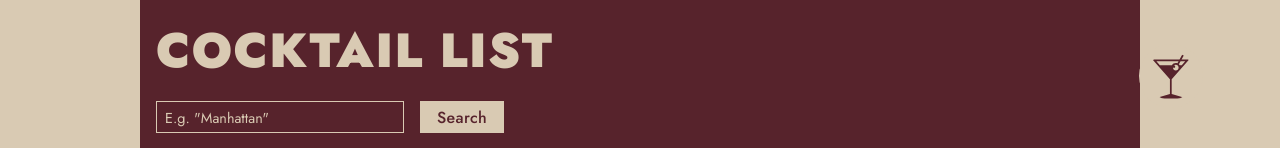
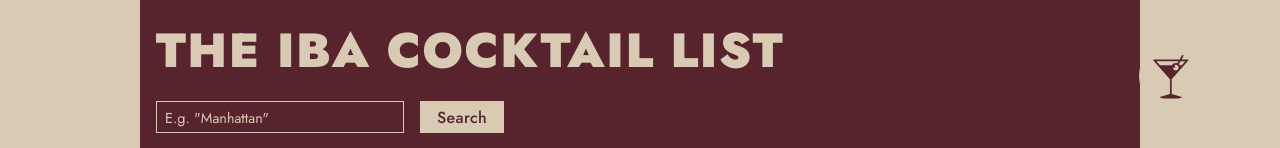
Before and after one commit to karlfredrikholm/ct-list, a React (Create React App) app in the folder frontend/: page / in a window 1280 px wide. Shown: the top 148 px of the page. Built offline with nearby package versions, Linux system fonts and the light colour scheme; no server answers; a web font is replaced by a local one.

Commit message:
testing new positioning

```diff
--- a/frontend/src/components/Search.jsx
+++ b/frontend/src/components/Search.jsx
@@ -12,16 +12,18 @@
 const Search = () => {
   const [cocktailList, setCocktailList] = useState([]);
   const [searchInput, setSearchInput] = useState('');
-  const [loading, setLoading] = useState(false);
+  const [loading, setLoading] = useState(true);
   const [showCategories, setShowCategories] = useState(false);
 
   // GET all cocktails when component mounts
   useEffect(() => {
-    setLoading(true);
+    setLoading(true)
     getCocktails('cocktails')
       .then((data) => setCocktailList(data.response))
       .catch((e) => console.error(e))
-      .finally(() => setLoading(false));
+      .finally(() => {
+        setLoading(false);
+      });
   }, []);
 
   // GET what's found when searching
@@ -33,7 +35,7 @@
       .then((data) => setCocktailList(data.response))
       .catch((e) => console.error(e))
       .finally(() => setLoading(false));
-      };
+  };
 
   // GET all cocktails in one category
   const handleCategoryBtnClick = (category) => {
@@ -47,7 +49,7 @@
     <>
       <div>
         <Form onSubmit={handleFormSubmit}>
-          <H1>Cocktail List</H1>
+          <H1>The IBA Cocktail List</H1>
           <fieldset>
             <label htmlFor="search" />
             <Input
--- a/frontend/src/components/styled/Nav.styled.js
+++ b/frontend/src/components/styled/Nav.styled.js
@@ -16,9 +16,9 @@
     min-height: 100vh;
     width: 15rem;
 
-    /* @media (max-width: 700px) {
+    @media (max-width: 700px) {
       width: 100vw;
-    } */
+    }
 
     & a {
       color: var(--main-color);
@@ -66,7 +66,7 @@
   background: none;
   border: none;
 
-  @media (max-width: 750px) {
+  @media (max-width: 800px) {
     top: 38rem;
     right: 1.5rem;
   }
```
